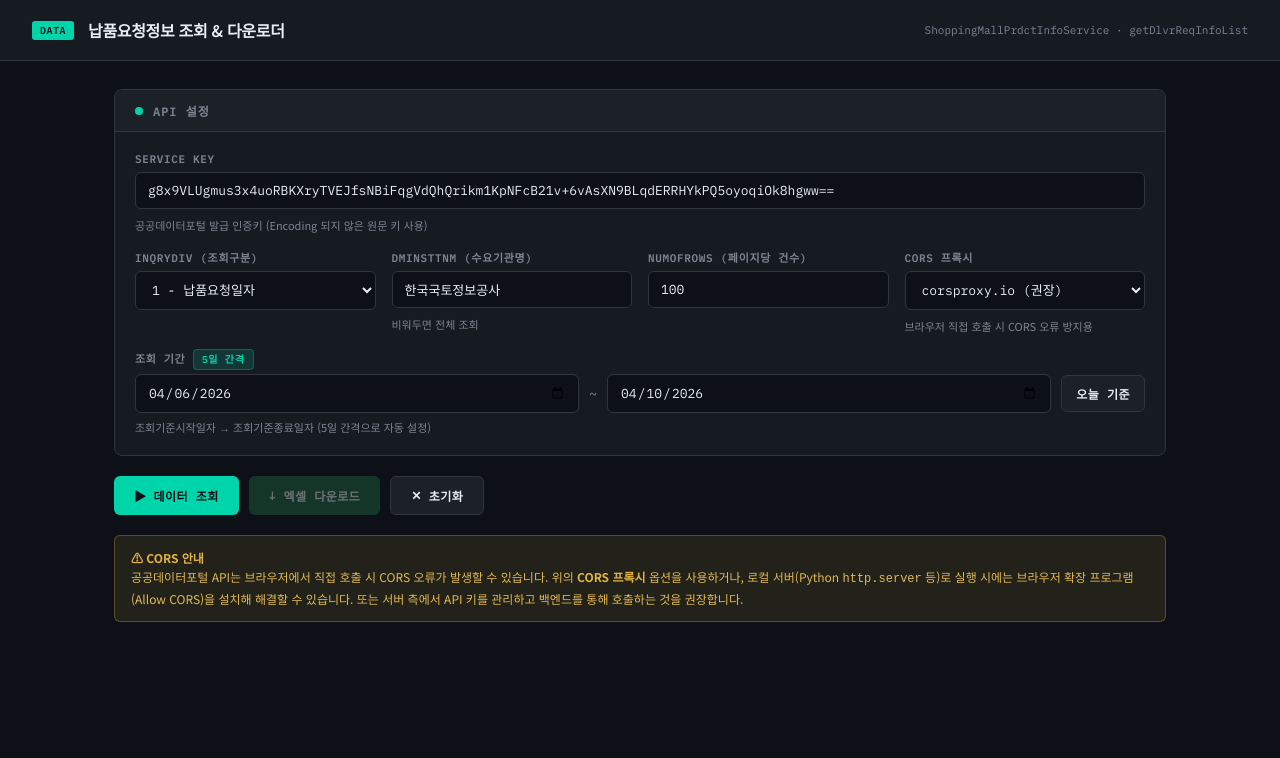
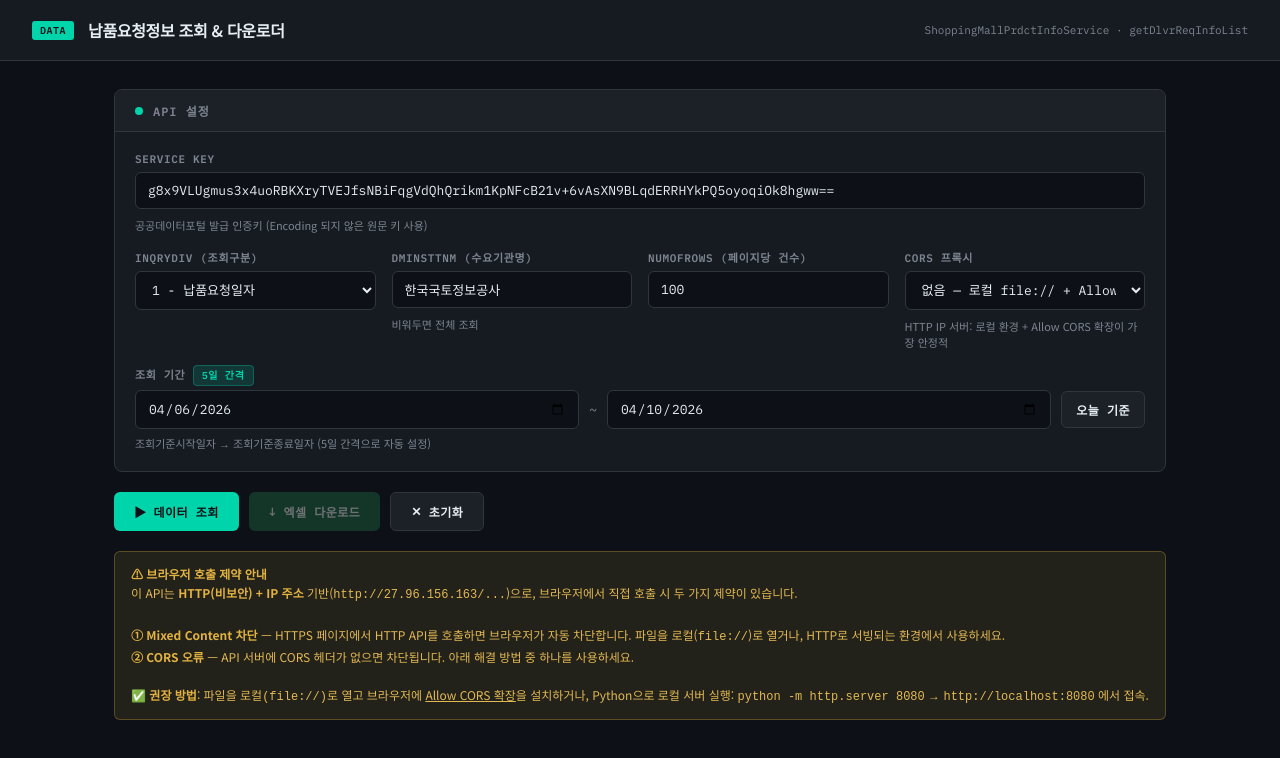
Before and after one commit to LIM-SU-JIN/test, a plain HTML site: page index.html in a window 1280 px wide. Drawn offline with Linux system fonts and the light colour scheme.

Commit message:
Update index.html

```diff
--- a/index.html
+++ b/index.html
@@ -444,11 +444,11 @@
         <div class="form-group">
           <label>CORS 프록시</label>
           <select id="corsProxy">
-            <option value="https://corsproxy.io/?url=">corsproxy.io (권장)</option>
-            <option value="https://api.allorigins.win/raw?url=">allorigins.win</option>
-            <option value="">없음 (직접 호출)</option>
+            <option value="">없음 — 로컬 file:// + Allow CORS 확장 사용 시</option>
+            <option value="https://corsproxy.io/?url=">corsproxy.io 프록시</option>
+            <option value="https://api.allorigins.win/raw?url=">allorigins.win 프록시</option>
           </select>
-          <span class="hint">브라우저 직접 호출 시 CORS 오류 방지용</span>
+          <span class="hint">HTTP IP 서버: 로컬 환경 + Allow CORS 확장이 가장 안정적</span>
         </div>
       </div>
 
@@ -511,11 +511,17 @@
 
   <!-- CORS Info -->
   <div class="cors-info">
-    <strong>⚠ CORS 안내</strong><br>
-    공공데이터포털 API는 브라우저에서 직접 호출 시 CORS 오류가 발생할 수 있습니다.
-    위의 <strong>CORS 프록시</strong> 옵션을 사용하거나, 로컬 서버(Python <code>http.server</code> 등)로
-    실행 시에는 브라우저 확장 프로그램(Allow CORS)을 설치해 해결할 수 있습니다.
-    또는 서버 측에서 API 키를 관리하고 백엔드를 통해 호출하는 것을 권장합니다.
+    <strong>⚠ 브라우저 호출 제약 안내</strong><br>
+    이 API는 <strong>HTTP(비보안) + IP 주소</strong> 기반(<code>http://27.96.156.163/...</code>)으로,
+    브라우저에서 직접 호출 시 두 가지 제약이 있습니다.<br><br>
+    <strong>① Mixed Content 차단</strong> — HTTPS 페이지에서 HTTP API를 호출하면 브라우저가 자동 차단합니다.
+    파일을 로컬(<code>file://</code>)로 열거나, HTTP로 서빙되는 환경에서 사용하세요.<br>
+    <strong>② CORS 오류</strong> — API 서버에 CORS 헤더가 없으면 차단됩니다.
+    아래 해결 방법 중 하나를 사용하세요.<br><br>
+    ✅ <strong>권장 방법</strong>: 파일을 <code>로컬(file://)</code>로 열고 브라우저에
+    <a href="https://chrome.google.com/webstore/detail/allow-cors/lhobafahddgcelffkeicbaginigeejlf" target="_blank" style="color:inherit;">Allow CORS 확장</a>을 설치하거나,
+    Python으로 로컬 서버 실행: <code>python -m http.server 8080</code> →
+    <code>http://localhost:8080</code> 에서 접속.
   </div>
 
 </div>
```
